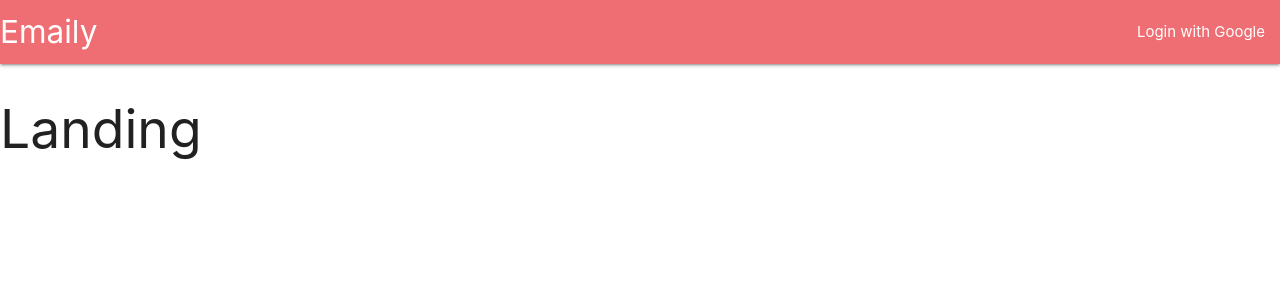
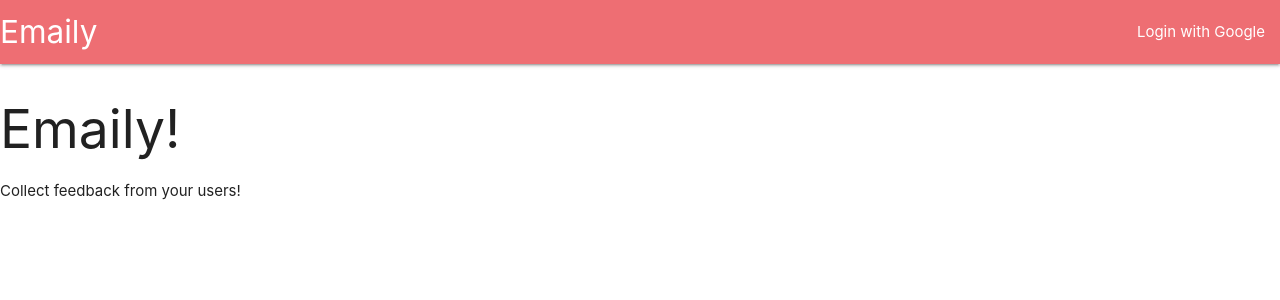
Before and after one commit to fhernand0705/emaily-api-node, a React (Create React App) app in the folder client/: page / in a window 1280 px wide. Shown: the top 300 px of the page. Built offline with nearby package versions, Linux system fonts and the light colour scheme; no server answers.

Commit message:
configured serve route handler (logout route) to redirect user to client app + created home and surverys components with proper routing based on user state

```diff
--- a/client/src/components/App.jsx
+++ b/client/src/components/App.jsx
@@ -1,11 +1,11 @@
 import React, { useEffect } from 'react';
 import { Route, Switch } from 'react-router-dom';
 import Navbar from './Navbar';
+import Home from './Home';
+import Surveys from './Surveys';
 import { useDispatch } from 'react-redux';
 import * as actions from '../actions';
 
-const Landing = () => <div><h2>Landing</h2></div>
-const Survey = () => <div><h2>Survey</h2></div>
 
 function App() {
     const dispatch = useDispatch();
@@ -18,8 +18,8 @@ function App() {
         <React.Fragment>
             <Navbar />
             <Switch>
-                <Route exact path="/"  component={Landing} />
-                <Route path="/survey" component={Survey} />
+                <Route exact path="/"  component={Home} />
+                <Route path="/surveys" component={Surveys} />
             </Switch>
         </React.Fragment>
     )
--- /dev/null
+++ b/client/src/components/Home.jsx
@@ -0,0 +1,12 @@
+import React from 'react'
+
+function Home() {
+    return (
+        <div>
+            <h2>Emaily!</h2>
+            <p>Collect feedback from your users!</p>
+        </div>
+    )
+}
+
+export default Home;
--- a/client/src/components/Navbar.jsx
+++ b/client/src/components/Navbar.jsx
@@ -1,4 +1,5 @@
 import React from 'react';
+import { Link } from 'react-router-dom';
 import { useSelector } from 'react-redux';
 
 function Navbar() {
@@ -7,13 +8,14 @@ function Navbar() {
     return (
         <nav>
             <div className="nav-wrapper">
-                <a href="/" className="left brand-logo">
+                <Link to="/" className="left brand-logo">
                     Emaily
-                </a>
+                </Link>
                 <ul className="right">
                     {currentUser &&
                         <div>
                             <li><span>{currentUser.name}</span></li>
+                            <li><Link to='/surveys'>Surveys</Link></li>
                             <li><a href="/api/logout"><span>Logout</span></a></li>
                         </div>
                     }
--- /dev/null
+++ b/client/src/components/Surveys.jsx
@@ -0,0 +1,7 @@
+import React from 'react'
+
+function Surveys() {
+    return <h2>Dashboard</h2>
+}
+
+export default Surveys;
```
Also changed, not shown: 2 other files (tests, documents, lock files or other folders).
